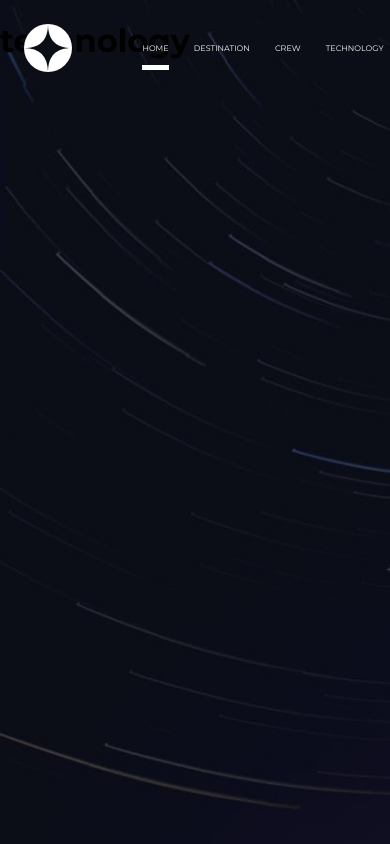
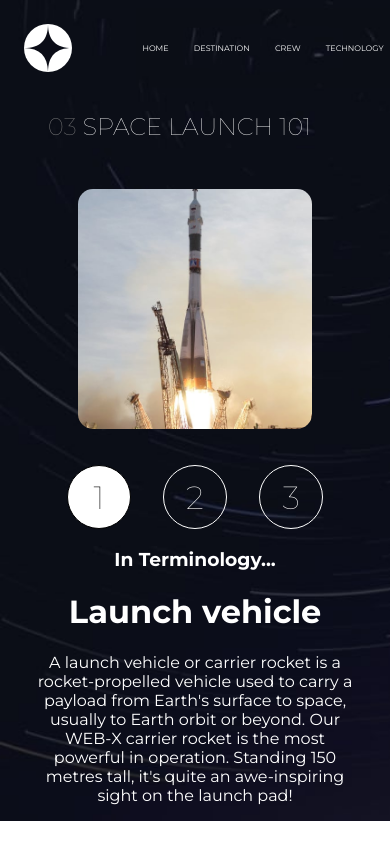
Before and after one commit to IcaroSLV/Space-tourism-Website, a React (Create React App) app: page /technology in a window 390 px wide. Built offline with nearby package versions, Linux system fonts and the light colour scheme; data requests are answered from the project's data file.

Commit message:
Fourth page done and Responsiveness done

```diff
--- a/package.json
+++ b/package.json
@@ -6,6 +6,7 @@
     "@testing-library/jest-dom": "^5.16.5",
     "@testing-library/react": "^13.4.0",
     "@testing-library/user-event": "^13.5.0",
+    "lodash.debounce": "^4.0.8",
     "react": "^18.2.0",
     "react-dom": "^18.2.0",
     "react-router-dom": "^6.10.0",
--- a/src/App.css
+++ b/src/App.css
@@ -40,14 +40,6 @@
   margin: 0 1.5em;
   text-decoration: none;
   color: white;
-
-}
-
-.Selected {
-  border-bottom: 5px solid white;
-  padding-bottom: 1.5em;
-  position: relative;
-  top: 1em;
 
 }
 
--- a/src/App.js
+++ b/src/App.js
@@ -34,10 +34,10 @@ function App() {
         </div>
           <button className='buttonHamburguer' onClick={() => OpenMenu()}><img src={menuHangurguer}/></button>
           <div className='linkContainer'>
-          <Link  to="/" onClick={() => setCurrentPage(1)} className={currentPage == 1? "Selected" : ""}>HOME</Link>
-          <Link to="/destination" onClick={() => setCurrentPage(2)} className={currentPage == 2? "Selected" : ""}>DESTINATION</Link>
-          <Link to="/crew" onClick={() => setCurrentPage(3)} className={currentPage == 3? "Selected" : ""}>CREW</Link>
-          <Link to="/technology" onClick={() => setCurrentPage(4)} className={currentPage == 4? "Selected" : ""}>TECHNOLOGY</Link>
+          <Link  to="/" onClick={() => setCurrentPage(1)}>HOME</Link>
+          <Link to="/destination" onClick={() => setCurrentPage(2)}>DESTINATION</Link>
+          <Link to="/crew" onClick={() => setCurrentPage(3)}>CREW</Link>
+          <Link to="/technology" onClick={() => setCurrentPage(4)}>TECHNOLOGY</Link>
         </div>
       </div>
 
--- a/src/Components/pages/Technology.js
+++ b/src/Components/pages/Technology.js
@@ -1,10 +1,58 @@
 import styles from './Technology.module.css'
+import { useState, useEffect } from 'react'
+
+import launchVehicleLarge from '../../img/technology/image-launch-vehicle-landscape.jpg'
+import launchVehicleShort from '../../img/technology/image-launch-vehicle-portrait.jpg'
+import spaceCapsuleLarge from '../../img/technology/image-space-capsule-landscape.jpg'
+import spaceCapsuleShort from '../../img/technology/image-space-capsule-portrait.jpg'
+import spaceportLarge from '../../img/technology/image-spaceport-landscape.jpg'
+import spaceportShort from '../../img/technology/image-spaceport-portrait.jpg'
 
 function Technology() {
 
+    const [data, setData] = useState(null)
+    const [currentData, setCurrentData] = useState(0)
+    const TechnologyImg = [launchVehicleShort, spaceportShort, spaceCapsuleShort]
+
+
+    // BUSCAR INFORMAÇÕES NA API
+    useEffect(() => {
+
+        const loadData = async() => {
+
+        const res = await fetch("http://localhost:5000/technology")
+        .then(resp => resp.json())
+        .then(data => data)
+        .catch(err => console.log(err))
+
+        setData(res)
+
+        }
+
+        loadData()
+      }, [])
+
+
     return(
-        <div className={styles.TechnologyContainer}>
-            <h1>technology</h1>
+        <div className={styles.TechnologyContent}>
+            <div className={styles.ContentContainer}>
+                <h1><span>03</span> SPACE LAUNCH 101</h1>
+                <div className={styles.technologyContainer}>
+                    <div className={styles.technologyButton}>
+                        <button onClick={() => setCurrentData(0)} className={currentData == 0? styles.ButtonSelect : ""}>1</button>
+                        <button onClick={() => setCurrentData(1)} className={currentData == 1? styles.ButtonSelect : ""}>2</button>
+                        <button onClick={() => setCurrentData(2)} className={currentData == 2? styles.ButtonSelect : ""}>3</button>
+                    </div>
+                    <div className={styles.TechnologyDescription}>
+                        <h3>In Terminology...</h3>
+                        <h1>{data && data[currentData].name}</h1>
+                        <p>{data && data[currentData].description}</p>
+                    </div>
+                    <div className={styles.TechnologyImg}>
+                        <img src={TechnologyImg[currentData]}></img>
+                    </div>
+                </div>
+            </div>
         </div>
         )
 
--- a/src/Components/pages/Technology.module.css
+++ b/src/Components/pages/Technology.module.css
@@ -1,4 +1,4 @@
-.TechnologyContainer {
+.TechnologyContent {
     background-image: url(../../img/technology/background-technology-desktop.jpg);
     height: 100vh;
     width: 100vw;
@@ -8,3 +8,141 @@
     right: 0;
     z-index: -1;
 }
+
+.ContentContainer {
+    display: flex;
+    height: 100%;
+    color: white;
+    flex-direction: column;
+    justify-content: center;
+}
+
+.ContentContainer h1:first-child{
+    font-weight: lighter;
+    position: relative;
+    top: 1em;
+    margin-left: 2em;
+}
+
+.ContentContainer h1 span {
+    color: grey;
+}
+
+.technologyButton {
+    display: flex;
+    flex-direction: column;
+    gap: 2em;
+    margin-left: 0;
+}
+.technologyButton .ButtonSelect {
+    background-color: white;
+    color: black;
+    border: 1px solid black;
+}
+
+.technologyButton button {
+    cursor: pointer;
+    color: white;
+    font-weight: lighter;
+    height: 2.5em;
+    width: 2.5em;
+    font-size: 2em;
+    background-color: transparent;
+    border: 1px solid white;
+    border-radius: 100%;
+
+}
+.technologyContainer {
+    display: flex;
+    align-items: center;
+    justify-content: space-around;
+    width: 100%;
+}
+
+.TechnologyDescription {
+    width: 35em;
+}
+
+.TechnologyImg img{
+    height: 25em;
+    border-radius: 15px;
+}
+
+@media screen and (max-width: 1024px) {
+    .TechnologyDescription {
+        width: 20em;
+    }
+}
+
+@media screen and (max-width: 790px) {
+    .ContentContainer h1:first-child {
+        font-size: 1.5em;
+    }
+    .technologyContainer {
+        margin-top: 3em;
+    }
+    .technologyButton button{
+        height: 2em;
+        width: 2em;
+        font-size: 2em;
+    }
+    .TechnologyDescription {
+        width: 25em;
+    }
+    .TechnologyImg img {
+        height: 15em;
+    }
+
+  }
+
+  @media screen and (max-width: 700px) {
+    .TechnologyContent {
+        background-image: url('../../img/technology/background-technology-mobile.jpg');
+        object-fit: cover;
+        background-repeat: no-repeat;
+        width: 100%;
+        height: auto;
+    }
+    .technologyContainer {
+        margin-top: 8em;
+    }
+    .ContentContainer h1:first-child {
+        top: 4em;
+        left: 0;
+    }
+    .technologyContainer {
+        flex-direction: column;
+        height: 10%;
+    }
+    .technologyButton {
+        flex-direction: row;
+        order: 2;
+    }
+    .TechnologyDescription {
+        order: 3;
+        text-align: center;
+    }
+    .technologyContainer .TechnologyImg {
+        order: 1;
+        margin-bottom: 2em;
+    }
+  }
+
+  @media screen and (max-width: 405px) {
+    .TechnologyDescription {
+        width: 20em;
+    }
+  }
+
+  @media screen and (max-width: 320px) {
+    .ContentContainer h1:first-child {
+        font-size: 1.2em;
+        margin-left: 0;
+        top: 5em;
+        text-align: center;
+    }
+    .TechnologyDescription {
+        font-size: .8em;
+        width: 20em;
+    }
+  }
```
Also changed, not shown: 1 other file (tests, documents, lock files or other folders).
